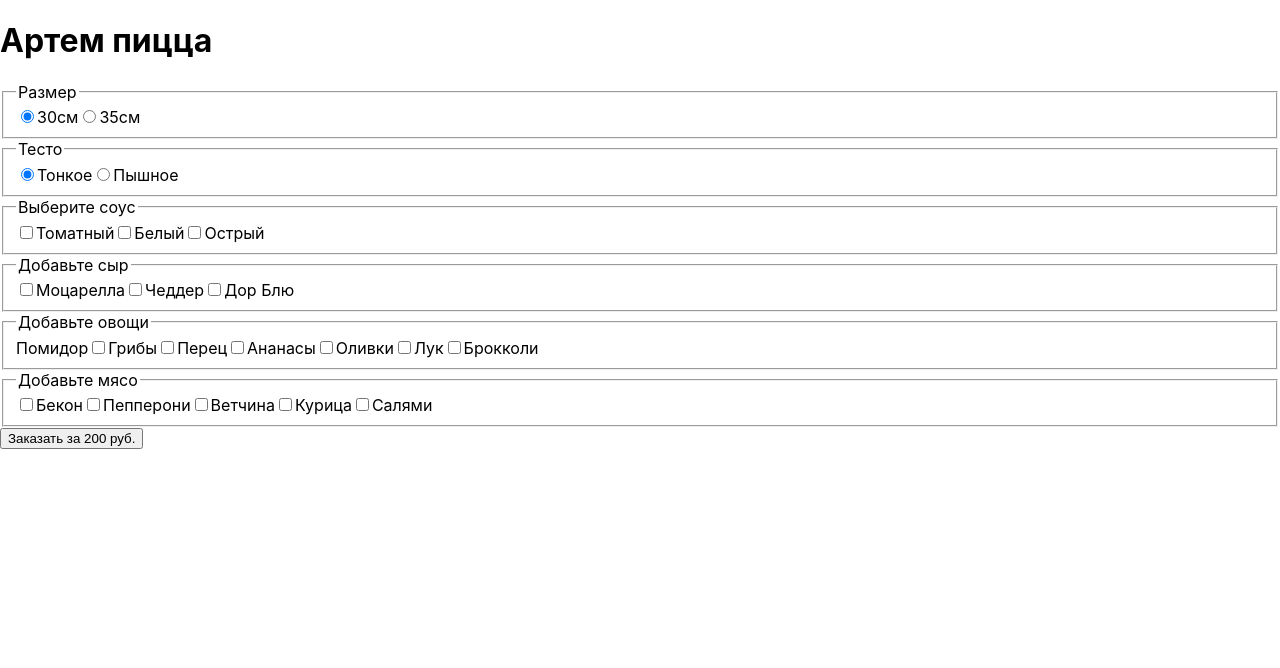
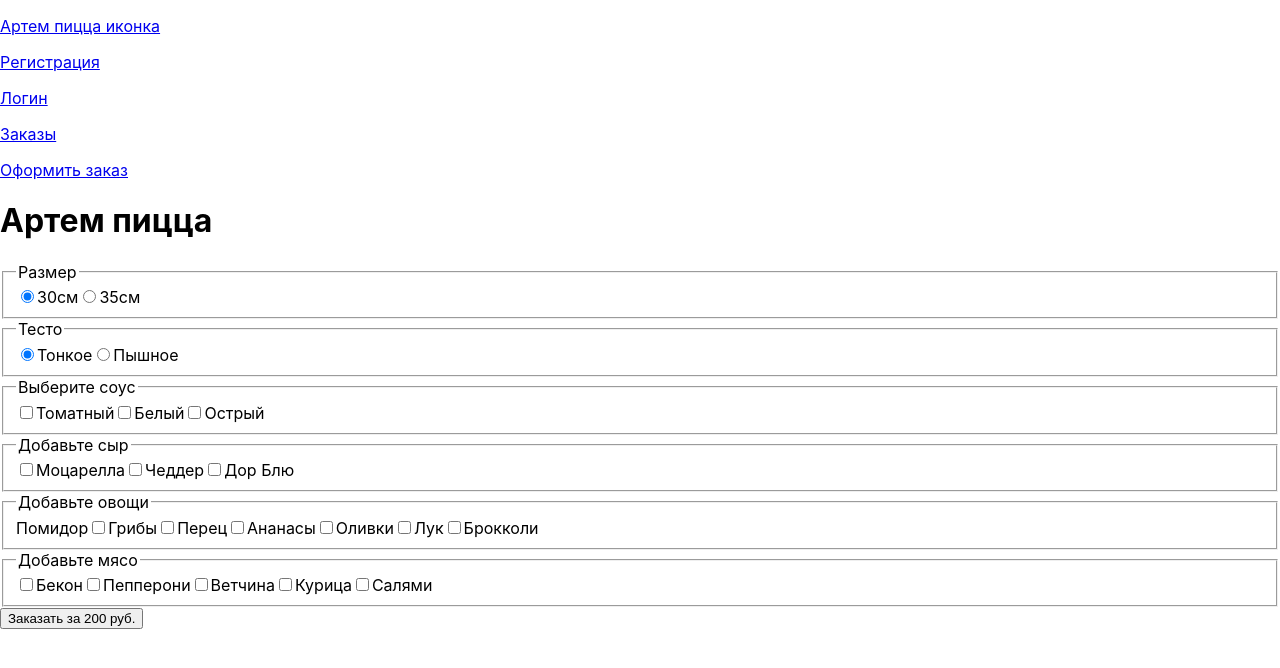
Before and after one commit to AnastasiaFilatova/Artem-pizza, a React (Create React App) app: page / in a window 1280 px wide. Shown: the top 668 px of the page. Built offline with nearby package versions, Linux system fonts and the light colour scheme.

Commit message:
Installed react-router-dom. Created navigation panel for the app.

```diff
--- a/package.json
+++ b/package.json
@@ -10,6 +10,7 @@
     "@testing-library/user-event": "^12.1.10",
     "react": "^17.0.1",
     "react-dom": "^17.0.1",
+    "react-router-dom": "^5.2.0",
     "react-scripts": "4.0.0",
     "react-test-renderer": "^17.0.1",
     "web-vitals": "^0.2.4"
--- a/src/App.js
+++ b/src/App.js
@@ -1,27 +1,56 @@
 import { useState } from "react";
 import { PizzaForm } from "./PizzaForm";
 import { PizzaPreview } from "./PizzaPreview";
+import { Route, Link, Switch } from "react-router-dom";
+
+const Registration = () => <h1>Registration</h1>;
+const Login = () => <h1>Login</h1>;
+const History = () => <h1>Orders</h1>;
+const OrderStatus = () => <h1>Thank you for the Order!</h1>;
 
 function App() {
-  const [pizza, setPizza] = useState()
+  const [pizza, setPizza] = useState();
 
-  if (pizza) {
-    return (
-      <>
-        <h1>
-          Ваша пицца
-      </h1>
-        <PizzaPreview pizza={pizza} />
-      </>
-    );
-  }
+  const RoutePizza = () => {
+    if (pizza) {
+      return <><Route path="/checkout"><h1>Ваша пицца</h1><PizzaPreview pizza={pizza} /></Route></>;
+    }
+    else {
+      return <><Route path="/"><h1>Артем пицца</h1><PizzaForm onPizzaCreated={setPizza} /></Route></>;
+    }
+  };
 
   return (
     <>
-      <h1>
-        Артем пицца
-      </h1>
-      <PizzaForm onPizzaCreated={setPizza} />
+      <nav>
+        <p>
+          <Link to="/">Артем пицца иконка</Link>
+        </p>
+        <p>
+          <Link to="/registration">Регистрация</Link>
+        </p>
+        <p>
+          <Link to="/login">Логин</Link>
+        </p>
+        <p>
+          <Link to="/orders">Заказы</Link>
+        </p>
+        <p>
+          <Link to="/checkout">Оформить заказ</Link>
+        </p>
+      </nav>
+      <Switch>
+        <Route path="/registration">
+          <Registration />
+        </Route>
+        <Route path="/login">
+          <Login />
+        </Route>
+        <Route path="/orders">
+          <History />
+        </Route>
+        <RoutePizza />
+      </Switch>
     </>
   );
 }
--- a/src/index.js
+++ b/src/index.js
@@ -2,10 +2,13 @@ import React from 'react';
 import ReactDOM from 'react-dom';
 import './index.css';
 import App from './App';
+import { BrowserRouter } from "react-router-dom";
 
 ReactDOM.render(
   <React.StrictMode>
-    <App />
+    <BrowserRouter>
+      <App />
+    </BrowserRouter>
   </React.StrictMode>,
   document.getElementById('root')
 );
```
Also changed, not shown: 1 other file (tests, documents, lock files or other folders).
